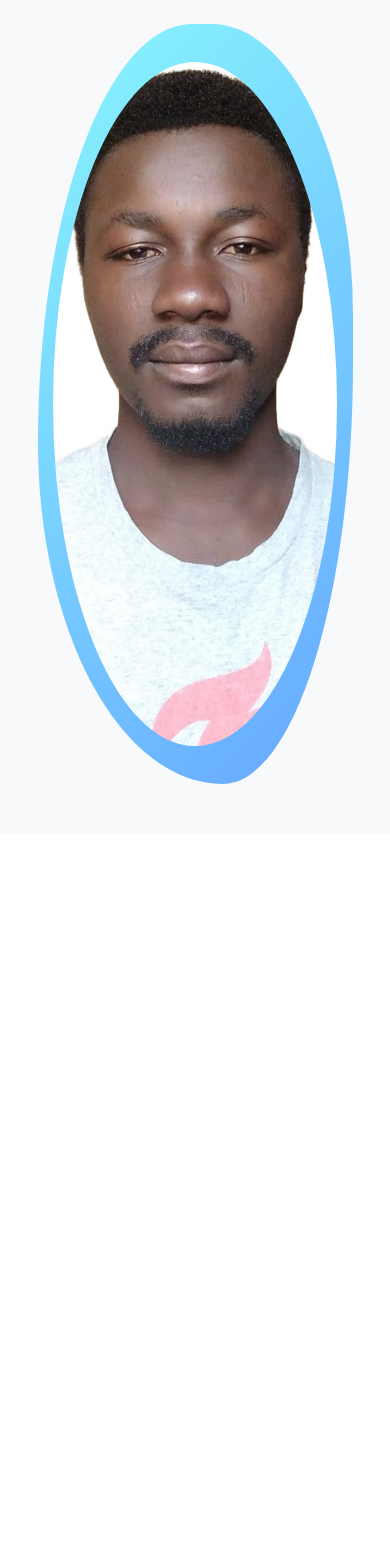
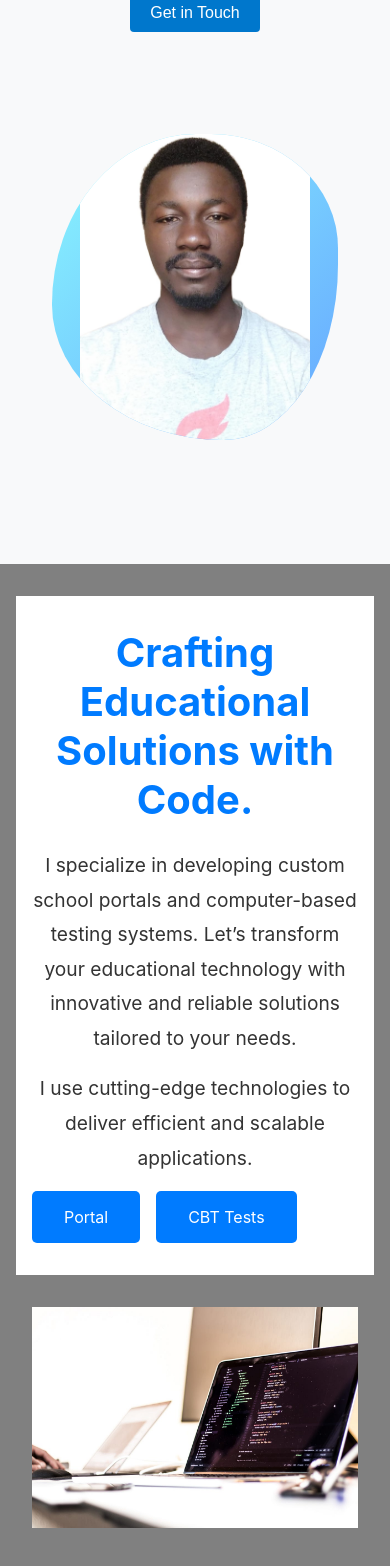
Before and after one commit to Piratescode/my-portfolio, a React (Create React App) app: page / in a window 390 px wide. Shown: the part 280-1846 px from the top of the page. Before the commit the page ends 1114 px from the top, so only its background shows below. Built offline with nearby package versions, Linux system fonts and the light colour scheme.

Commit message:
Made some changes

```diff
--- a/package.json
+++ b/package.json
@@ -10,7 +10,7 @@
     "@testing-library/user-event": "^13.5.0",
     "react": "^19.1.0",
     "react-dom": "^19.1.0",
-    "react-router-dom": "^7.4.1",
+    "react-router-dom": "^7.6.0",
     "react-scripts": "5.0.1",
     "web-vitals": "^2.1.4"
   },
--- a/src/App.js
+++ b/src/App.js
@@ -1,15 +1,28 @@
 import React from 'react';
+import { Routes, Route } from "react-router-dom";
 import Hero from './components/Hero';  // Import Hero component
 import Navbar from './components/Navbar';
+import About from './components/About';
 import './components/Navbar.css';
 import './components/Hero.css';
+import Portals from "./components/Portals"; // Portals list component
+import CBTTests from "./components/CBTTests"; // CBT Tests component
+
 import './App.css';  // Import styles for App
 
 const App = () => {
   return (
     <div>
-      <Navbar />
+
+<Navbar />
       <Hero />
+          <Routes>
+            <Route path="/" element={<About />} />
+            <Route path="/portals" element={<Portals />} />
+            <Route path="/cbt-tests" element={<CBTTests />} />
+          </Routes>
+
+
     </div>
   );
 };
--- /dev/null
+++ b/src/components/About.css
@@ -0,0 +1,148 @@
+.about {
+    height: 100vh;
+    display: flex;
+    justify-content: center;
+    align-items: stretch;
+    background-color: grey;
+    padding: 0;
+  }
+
+  .about-content {
+    display: flex;
+    width: 100%;
+  }
+
+  .about-text,
+  .about-image {
+    flex: 1;
+    height: 100vh;
+  }
+
+  .about-text {
+    padding: 3rem;
+    display: flex;
+    flex-direction: column;
+    justify-content: center;
+    background-color: #fff;
+  }
+
+  .about-text h2 {
+    font-size: 2.5rem;
+    color: #007bff;
+    margin-bottom: 1.5rem;
+  }
+
+  .about-text p {
+    font-size: 1.2rem;
+    line-height: 1.8;
+    color: #333;
+    margin-bottom: 1rem;
+  }
+
+  .about-buttons {
+    display: flex;
+    gap: 1rem;
+  }
+
+  .about-buttons .btn {
+    padding: 1rem 2rem;
+    background-color: #007bff;
+    color: white;
+    border: none;
+    border-radius: 5px;
+    text-decoration: none;
+    font-size: 1rem;
+    text-align: center;
+    cursor: pointer;
+    transition: background-color 0.3s ease;
+  }
+
+  .about-buttons .btn:hover {
+    background-color: #0056b3;
+  }
+
+
+  .about-image {
+    overflow: hidden;
+  }
+
+  .about-image img {
+    width: 100%;
+    height: 100%;
+    object-fit: cover;
+  }
+
+  /* Tablet and small laptop support (maintain side-by-side layout) */
+  @media (min-width: 768px) and (max-width: 1024px) {
+    .about-text h2 {
+      font-size: 2rem;
+    }
+
+    .about-text p {
+      font-size: 1.1rem;
+    }
+  }
+
+  /* Mobile view: stack vertically */
+  @media (max-width: 767px) {
+    .about {
+      height: auto;
+    }
+
+    .about-content {
+      flex-direction: column;
+    }
+
+    .about-text,
+    .about-image {
+      width: 100%;
+      height: auto;
+      padding: 2rem 1rem;
+      text-align: center;
+    }
+
+    .about-image img {
+      width: 100%;
+      height: auto;
+      max-height: 400px;
+    }
+  }
+
+  /* ✅ Tablet and Mobile: Top and Bottom Layout */
+@media (max-width: 1024px) {
+    .about-content {
+      flex-direction: column;  /* Stack elements vertically */
+    }
+
+    .about-text {
+      height: auto;
+      padding: 2rem 1rem;
+    }
+
+    .about-image {
+      height: 40vh; /* Make the image 40% of the viewport height */
+      padding-top: 2rem;
+    }
+
+    .about-image img {
+      height: 100%;
+      object-fit: cover;
+    }
+  }
+
+  @media (max-width: 767px) {
+    .about {
+      height: auto;
+      padding: 2rem 1rem;
+    }
+
+    .about-image {
+      height: 40vh;  /* Keep image at 40% height of viewport */
+    }
+
+    .about-image img {
+      width: 100%;
+      height: 100%;
+      object-fit: cover;
+    }
+  }
--- /dev/null
+++ b/src/components/About.js
@@ -0,0 +1,36 @@
+import React from "react";
+import { Link } from "react-router-dom";
+import "./About.css";
+import myPhoto from "../assets/laptop.jpg"; // make sure the path is correct
+
+function About() {
+  return (
+    <section className="about">
+      <div className="about-content">
+        <div className="about-text">
+          <h2>Crafting Educational Solutions with Code.</h2>
+          <p>
+            I specialize in developing custom school portals and computer-based
+            testing systems. Let’s transform your educational technology with
+            innovative and reliable solutions tailored to your needs.
+          </p>
+          <p>
+            I use cutting-edge technologies to deliver efficient and scalable
+            applications.
+          </p>
+           {/* Add buttons for navigation */}
+         <div className="about-buttons">
+            <Link to="/portals" className="btn">Portal</Link>
+            <Link to="/cbt-tests" className="btn">CBT Tests</Link>
+          </div>
+        </div>
+
+        <div className="about-image">
+          <img src={myPhoto} alt="LordRain" />
+        </div>
+      </div>
+    </section>
+  );
+}
+
+export default About;
--- /dev/null
+++ b/src/components/CBTTests.js
@@ -0,0 +1,12 @@
+import React from "react";
+
+function CBTTests() {
+  return (
+    <div>
+      <h2>List of CBT Tests</h2>
+      <p>Here is a list of CBT tests that I have created and deployed.</p>
+    </div>
+  );
+}
+
+export default CBTTests;
--- a/src/components/Hero.css
+++ b/src/components/Hero.css
@@ -6,6 +6,7 @@
   align-items: center;
   justify-content: center;
   padding: 50px 20px;
+
 }
 
 .hero-container {
@@ -86,7 +87,7 @@
 }
 
 .blob img {
-  width: 90%;
+  width: 100%;
   height: 90%;
   object-fit: cover;
   border-radius: 50%;
@@ -139,27 +140,55 @@
   }
 
   .blob {
-    width: 90%;
-    height: 90vh;
+    width: 80%;
+    height: auto;
     margin-top: 30px;
   }
+
+  .hero-image img {
+    width: 80%;
+    height: auto;
+    max-width: 500px;
+    border-radius: 20px;
+  }
+
 }
 
-@media (max-width: 600px) {
+@media (max-width: 768px) {
+  .hero {
+    height: auto;
+    padding: 2rem 1rem;
+  }
+
+  .hero-content {
+    flex-direction: column;
+    align-items: center;
+    text-align: center;
+  }
+
+  .hero-text {
+    margin-bottom: 2rem;
+    flex: none;
+  }
+
   .hero-text h1 {
     font-size: 2rem;
   }
 
-  .hero-text h2 {
-    font-size: 1.5rem;
+  .hero-text p {
+    font-size: 1.1rem;
   }
 
-  .hero-text p {
-    font-size: 0.9rem;
+  .hero-image {
+    width: 100%;
+    display: flex;
+    justify-content: center;
   }
 
-  .blob {
-    width: 90%;
-    height: 90vh;
+  .hero-image img {
+    width: 80%;
+    height: auto;
+    max-width: 300px;
+    border-radius: 20px;
   }
 }
--- /dev/null
+++ b/src/components/Portals.js
@@ -0,0 +1,12 @@
+import React from "react";
+
+function Portals() {
+  return (
+    <div>
+      <h2>List of Portals</h2>
+      <p>Here is a list of portals that I have created.</p>
+    </div>
+  );
+}
+
+export default Portals;
--- a/src/index.js
+++ b/src/index.js
@@ -2,12 +2,15 @@ import React from 'react';
 import ReactDOM from 'react-dom/client';
 import './index.css';
 import App from './App';
+import { BrowserRouter } from "react-router-dom";
 import reportWebVitals from './reportWebVitals';
 
-const root = ReactDOM.createRoot(document.getElementById('root'));
+const root = ReactDOM.createRoot(document.getElementById("root"));
 root.render(
   <React.StrictMode>
-    <App />
+    <BrowserRouter> {/* ✅ Wrap your App */}
+      <App />
+    </BrowserRouter>
   </React.StrictMode>
 );
 
```
Also changed, not shown: src/assets/laptop.jpg (added), 1 other file (tests, documents, lock files or other folders).
